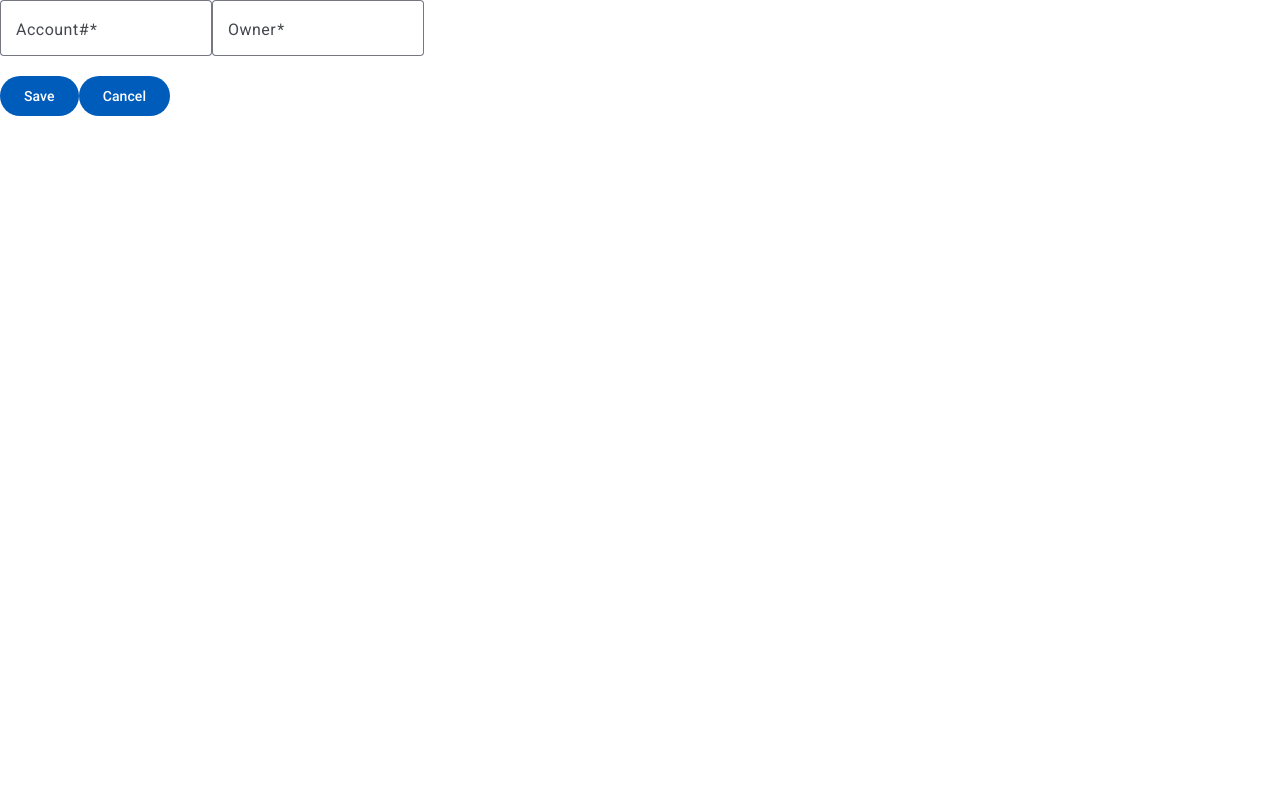
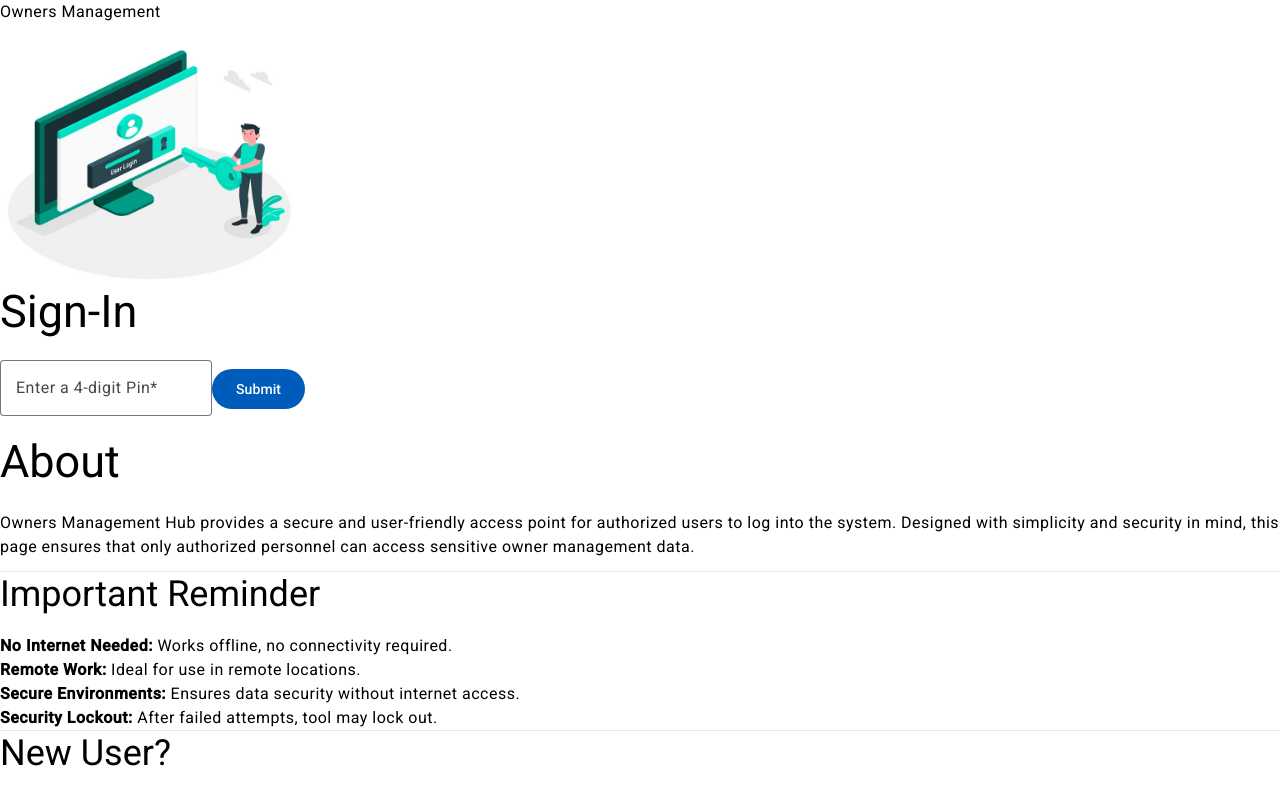
Before and after one commit to samyar112/OwnersHub, an Angular app: page / in a window 1280 px wide. Shown: the top 791 px of the page. Built offline with nearby package versions, Linux system fonts and the light colour scheme.

Commit message:
Form Validators implements and Route Established.

```diff
--- a/src/app/app.routes.ts
+++ b/src/app/app.routes.ts
@@ -5,7 +5,8 @@ import { DetailsComponent } from './home/details/details.component';
 
 
 export const routes: Routes = [
-    {'path': '', component:DetailsComponent},
+    {'path': '', component:LoginComponent},
     {'path': 'login', component:LoginComponent},
     {'path': 'home', component:HomeComponent},
+    {'path': 'new-owner', component:DetailsComponent}
 ];
--- a/src/app/home/dashboard/dashboard.component.html
+++ b/src/app/home/dashboard/dashboard.component.html
@@ -1,7 +1,3 @@
-
-
-
-
 <section>
     <h1 style="font-size: x-large;">Maintain Owners</h1>
     <div>
@@ -9,7 +5,7 @@
             <mat-form-field appearance="outline">
                 <input matInput (keyup)="applyFilter($event)" placeholder="Search" #input>
             </mat-form-field>
-            <button mat-flat-button color="primary">Add New Owner</button>
+            <button mat-flat-button [routerLink]="['/new-owner']" color="primary">Add New Owner</button>
         </div>
 
       <table mat-table [dataSource]="dataSource" class="mat-elevation-z8">
--- a/src/app/home/dashboard/dashboard.component.ts
+++ b/src/app/home/dashboard/dashboard.component.ts
@@ -6,6 +6,8 @@ import {MatIconModule} from '@angular/material/icon';
 import { MatButtonModule } from '@angular/material/button';
 import { MenuComponent } from "./menu/menu.component";
 import { PaginatorComponent } from "./paginator/paginator.component";
+import { RouterLink } from '@angular/router';
+
 
 export interface PeriodicElement {
   name: string;
@@ -31,7 +33,7 @@ const ELEMENT_DATA: PeriodicElement[] = [
 @Component({
   selector: 'app-dashboard',
   standalone: true,
-  imports: [MatFormFieldModule, MatInputModule, MatTableModule, MatIconModule, MatButtonModule, MenuComponent, PaginatorComponent],
+  imports: [RouterLink, MatFormFieldModule, MatInputModule, MatTableModule, MatIconModule, MatButtonModule, MenuComponent, PaginatorComponent],
   templateUrl: './dashboard.component.html',
   styleUrl: './dashboard.component.css'
 })
--- a/src/app/home/details/details.component.html
+++ b/src/app/home/details/details.component.html
@@ -1,90 +1,86 @@
+<header>
+  <p class="text-white font-medium bg-gradient-to-r from-[#1e3a8a] to-[#14b8a6] p-2">
+    Owners Management
+  </p>
+</header>
+
+<div class="pl-4 flex space-x-4">
+  <button mat-fab routerLink="/home" style="background-color: whitesmoke; color: #2c3e8f;">
+    <mat-icon>arrow_back</mat-icon>
+  </button>
+  <h3 style="font-size: x-large;"> New Owner Profile</h3>
+</div>
+
 
 <form [formGroup]="userForm" class="max-w-lg mx-auto p-6 bg-white rounded-lg shadow-lg">
     <!-- Account Number  -->
   <mat-form-field appearance="outline">
       <mat-label>Account#</mat-label>
-        <input matInput required formControlName="account" maxlength="4"
-        value="">
-        <div *ngIf="userForm.controls['account'].invalid && (isFormSubmitted || userForm.controls['account'].touched || userForm.controls['account'].dirty)">
-        </div>
+      <input matInput required formControlName="account" maxlength="4" value="">
+      <mat-error *ngIf="userForm.controls['account'].invalid && (isFormSubmitted || userForm.controls['account'].touched || userForm.controls['account'].dirty)"> This is required
+      </mat-error>
   </mat-form-field>
-
 
   <mat-form-field appearance="outline" class="w-full">
       <mat-label>Owner</mat-label>
-        <input matInput
-        formControlName="owner"
-        value="">
-        <div *ngIf="userForm.controls['owner'].invalid && (isFormSubmitted || userForm.controls['account'].touched || userForm.controls['account'].dirty)">
-            <mat-error *ngIf="userForm.controls['account'].errors?.['required']">This Is Required</mat-error>
-        </div>
+      <input matInput formControlName="owner" value="">
+      <mat-error *ngIf="userForm.controls['owner'].invalid && (isFormSubmitted || userForm.controls['owner'].touched || userForm.controls['owner'].dirty)"> This is required
+      </mat-error>
+
   </mat-form-field>
 
-      <!-- <mat-form-field appearance="outline" class="w-full">
+  <mat-form-field appearance="outline" class="w-full">
     <mat-label>Contact Name</mat-label>
-        <input matInput
-        [formControl]="requiredFormControl" [errorStateMatcher]="matcher"
-        value="">
-        @if (requiredFormControl.hasError('required')) {
-            <mat-error>Full Name is <strong>required</strong></mat-error>
-          }
+    <input matInput formControlName="name"value="">
+    <mat-error *ngIf="userForm.controls['name'].invalid && (isFormSubmitted || userForm.controls['name'].touched || userForm.controls['name'].dirty)"> This is required
+    </mat-error>
   </mat-form-field>
 
 
   <mat-form-field appearance="outline" class="w-full">
     <mat-label>Email</mat-label>
-      <input type="email" matInput
-        [formControl]="requiredFormControl" [errorStateMatcher]="matcher"
-        placeholder="Ex. pat@example.com">
-      @if (requiredFormControl.hasError('email') && !requiredFormControl.hasError('required')) {
-        <mat-error>Please enter a valid email address</mat-error>
-      }
-      @if (requiredFormControl.hasError('required')) {
-        <mat-error>Email is <strong>required</strong></mat-error>
-      }
+    <input type="email" matInput formControlName="email" value="">
+    <mat-error *ngIf="userForm.controls['email'].invalid && (isFormSubmitted || userForm.controls['email'].touched || userForm.controls['email'].dirty)"> Valid email is required
+    </mat-error>
+  </mat-form-field>
+
+  <mat-form-field appearance="outline" class="w-full">
+    <mat-label>Phone:</mat-label>
+    <input matInput type="tel" maxlength="14" formControlName="phone" value="">
+    <mat-error *ngIf="userForm.controls['phone'].invalid && (isFormSubmitted || userForm.controls['phone'].touched || userForm.controls['phone'].dirty)"> This is required
+    </mat-error>
   </mat-form-field>
 
   <mat-form-field appearance="outline" class="example-full-width">
       <mat-label>Address</mat-label>
-        <textarea matInput
-        [formControl]="requiredFormControl" [errorStateMatcher]="matcher"
-        placeholder="Ex. 100 Main St">
-        </textarea>
-        @if (requiredFormControl.hasError('required')) {
-            <mat-error>Address is <strong>required</strong></mat-error>
-          }
+      <textarea matInput formControlName="address" value=""></textarea>
+      <mat-error *ngIf="userForm.controls['address'].invalid && (isFormSubmitted || userForm.controls['address'].touched || userForm.controls['address'].dirty)"> This is required
+      </mat-error>
   </mat-form-field>
 
   <mat-form-field appearance="outline" class="example-full-width">
     <mat-label>City</mat-label>
-        <input matInput
-        [formControl]="requiredFormControl" [errorStateMatcher]="matcher"
-        placeholder="Ex. San Francisco">
-        @if (requiredFormControl.hasError('required')) {
-            <mat-error>City is <strong>required</strong></mat-error>
-          }
+    <input matInput formControlName="city" value="">
+    <mat-error *ngIf="userForm.controls['city'].invalid && (isFormSubmitted || userForm.controls['city'].touched || userForm.controls['city'].dirty)"> This is required
+    </mat-error>
+
   </mat-form-field>
   <mat-form-field appearance="outline" class="">
     <mat-label>State</mat-label>
-        <input matInput
-        [formControl]="requiredFormControl" [errorStateMatcher]="matcher"
-        placeholder="Ex. CA">
-        @if (requiredFormControl.hasError('required')) {
-            <mat-error>State is <strong>required</strong></mat-error>
-          }
+    <input matInput formControlName="state" maxlength="2">
+    <mat-error *ngIf="userForm.controls['state'].invalid && (isFormSubmitted || userForm.controls['state'].touched || userForm.controls['state'].dirty)"> This is required
+    </mat-error>
   </mat-form-field>
+
   <mat-form-field appearance="outline" class="ml-10">
     <mat-label>Postal Code</mat-label>
-        <input matInput  maxlength="5" value=""
-        [formControl]="requiredFormControl" [errorStateMatcher]="matcher"
-        placeholder="Ex. 99999">
-        @if (requiredFormControl.hasError('required')) {
-            <mat-error>Postal Code is <strong>required</strong></mat-error>
-          }
-      </mat-form-field> -->
+    <input matInput  maxlength="5" value="" formControlName="postal">
+    <mat-error *ngIf="userForm.controls['postal'].invalid && (isFormSubmitted || userForm.controls['postal'].touched || userForm.controls['postal'].dirty)"> This is required
+    </mat-error>
+
+  </mat-form-field>
   <div class="flex justify-start space-x-5">
-        <button mat-flat-button color="primary" (click)="onSubmit()">Save</button>
-        <button mat-flat-button color="primary" (click)="onCancel()">Cancel</button>
+    <button mat-flat-button type="submit" routerLink="userForm.valid ? '/home' : null" color="primary" (click)="onSubmit()">Save</button>
+    <button mat-flat-button  type="reset" routerLink="/home" color="primary">Cancel</button>
   </div>
-
 </form>
--- a/src/app/home/details/details.component.ts
+++ b/src/app/home/details/details.component.ts
@@ -4,11 +4,14 @@ import {FormControl, Validators, FormGroup, ReactiveFormsModule} from '@angular/
 import {MatFormFieldModule} from '@angular/material/form-field';
 import { MatButtonModule } from '@angular/material/button';
 import { CommonModule } from '@angular/common';
+import { RouterLink} from '@angular/router';
+import { MatIcon } from '@angular/material/icon';
+
 
 @Component({
   selector: 'app-details',
   standalone: true,
-  imports: [MatButtonModule, MatFormFieldModule, MatInputModule, ReactiveFormsModule, CommonModule],
+  imports: [RouterLink, MatButtonModule, MatFormFieldModule, MatInputModule, ReactiveFormsModule, CommonModule, MatIcon],
   templateUrl: './details.component.html',
   styleUrl: './details.component.css'
 })
@@ -31,13 +34,9 @@ export class DetailsComponent {
   }
 
   onSubmit() {
-    const isFormValid = this.userForm.valid;
-    debugger;
     this.isFormSubmitted = true;
-  }
-
-  onCancel(): void {
-    this.isFormSubmitted = false;  // Reset form submission state
-    this.userForm.reset();  // Reset the form
+    if (this.userForm.valid) {
+      // Logic here to save it in the database
+    }
   }
 }
--- a/src/app/home/side-nav/side-nav.component.ts
+++ b/src/app/home/side-nav/side-nav.component.ts
@@ -3,6 +3,7 @@ import {MatButtonModule} from '@angular/material/button';
 import {MatSidenavModule} from '@angular/material/sidenav';
 import {MatToolbarModule} from '@angular/material/toolbar';
 import { MatIconModule } from '@angular/material/icon';
+import { RouterLink } from '@angular/router';
 
 /** @title Fixed sidenav */
 @Component({
@@ -14,7 +15,8 @@ import { MatIconModule } from '@angular/material/icon';
     MatToolbarModule,
     MatSidenavModule,
     MatButtonModule,
-    MatIconModule
+    MatIconModule,
+    RouterLink
   ],
 })
 export class SideNavComponent {
```
Also changed, not shown: src/app/home/side-nav/side-nav.component.html (+4 -4 lines). Lines whose indentation alone changed are shown as unchanged.
